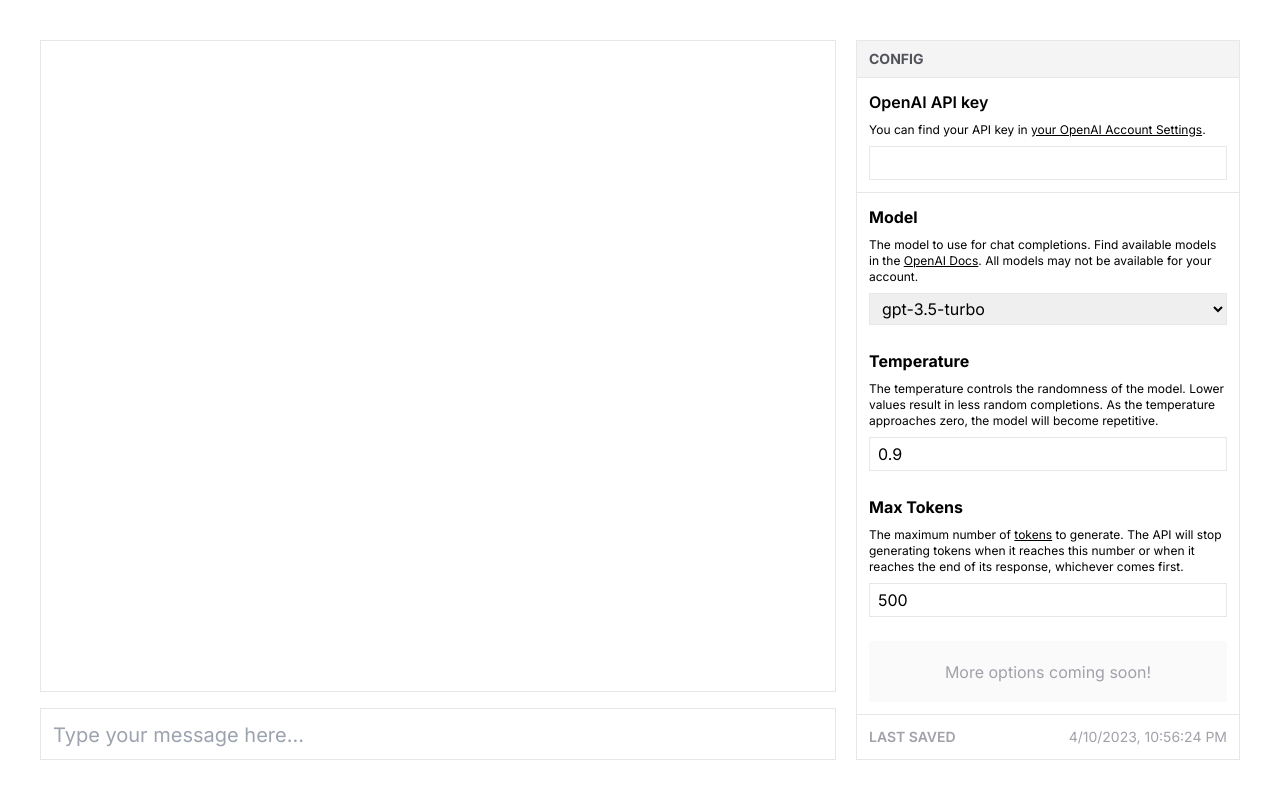
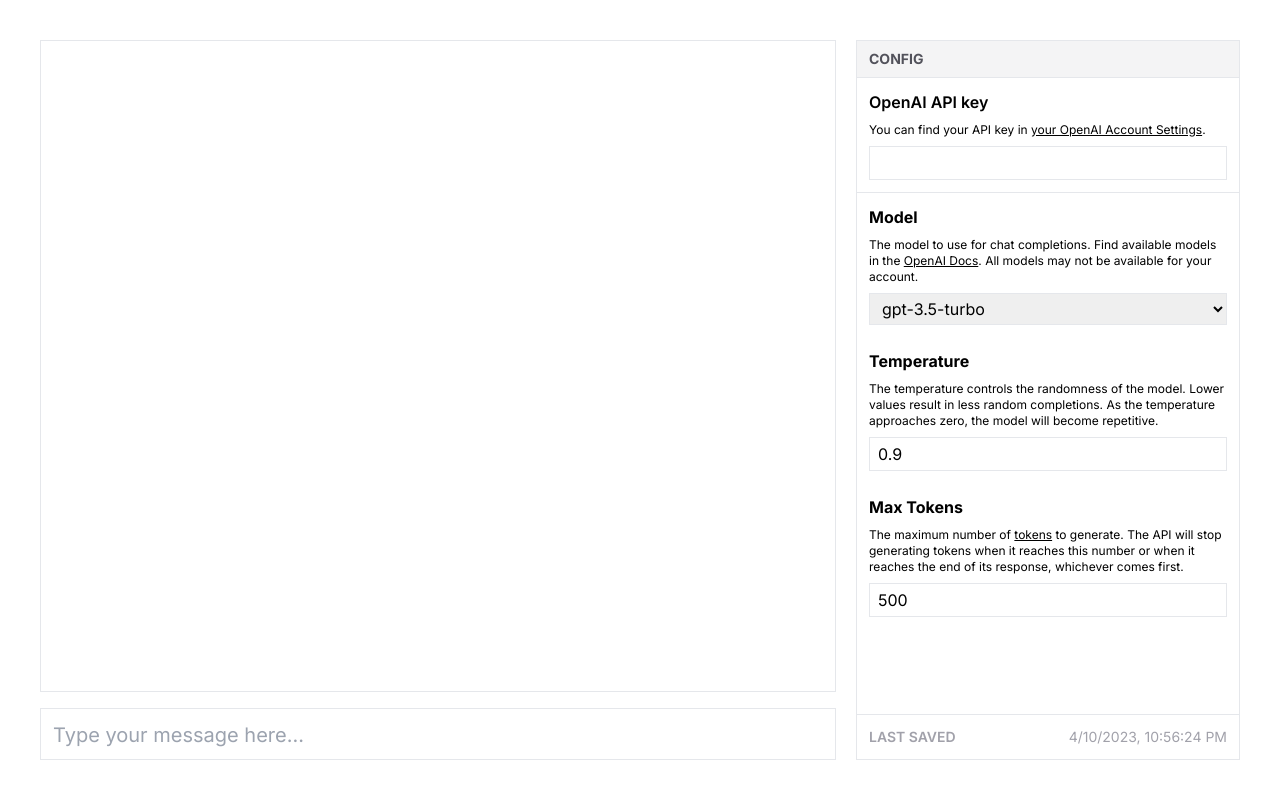
Before and after one commit to wadefletch/sibyl, a Next.js app: page /chat in a window 1280 px wide. Built offline with nearby package versions, Linux system fonts and the light colour scheme.

Commit message:
feat: remove config placeholder

```diff
--- a/components/Config.tsx
+++ b/components/Config.tsx
@@ -103,9 +103,7 @@ function Config() {
         />
       </label>
 
-      <div className="m-3 grid flex-1 place-content-center bg-zinc-50 p-3 text-zinc-400 dark:bg-zinc-800 dark:text-zinc-500">
-        More options coming soon!
-      </div>
+      <div className="flex-1" />
 
       <div className="flex justify-between border-t p-3 text-sm text-zinc-400 dark:border-zinc-600">
         <p className="font-semibold uppercase">Last Saved</p>
```
